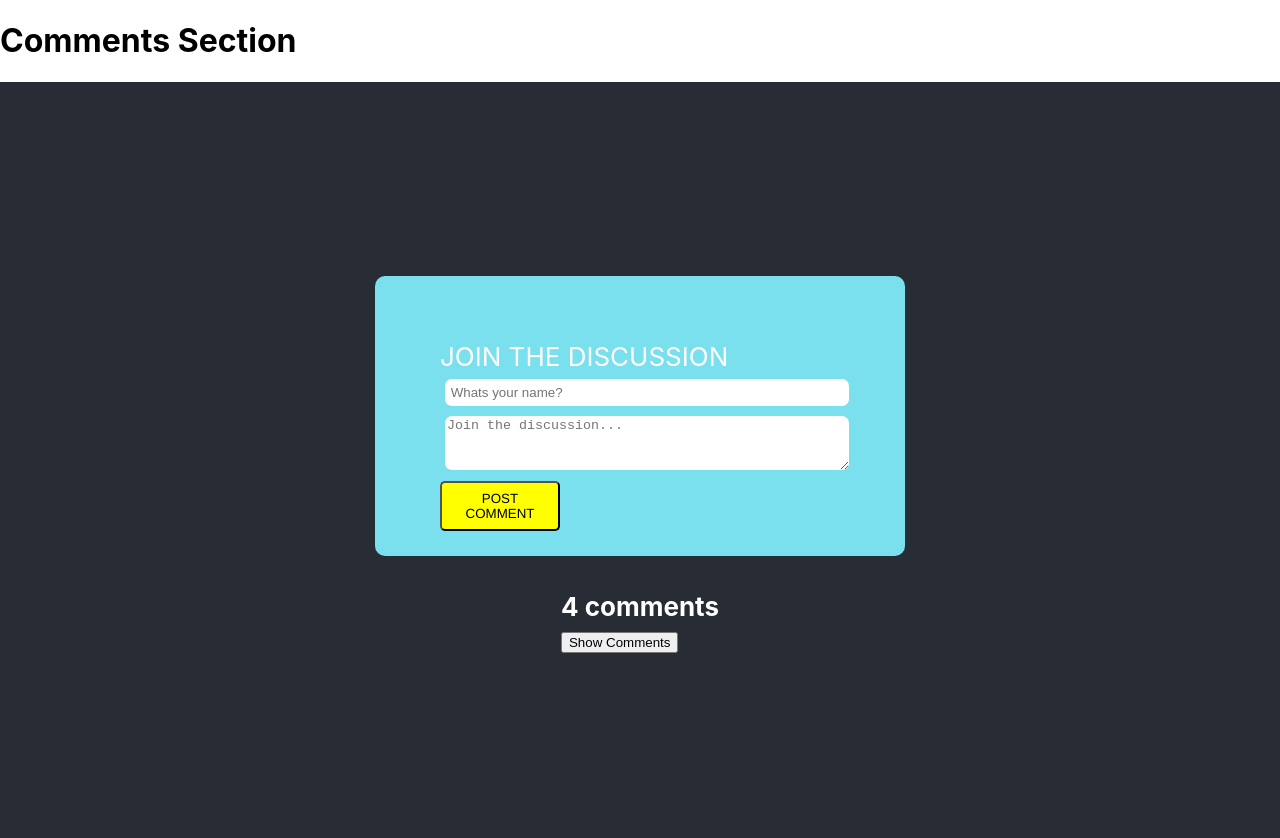
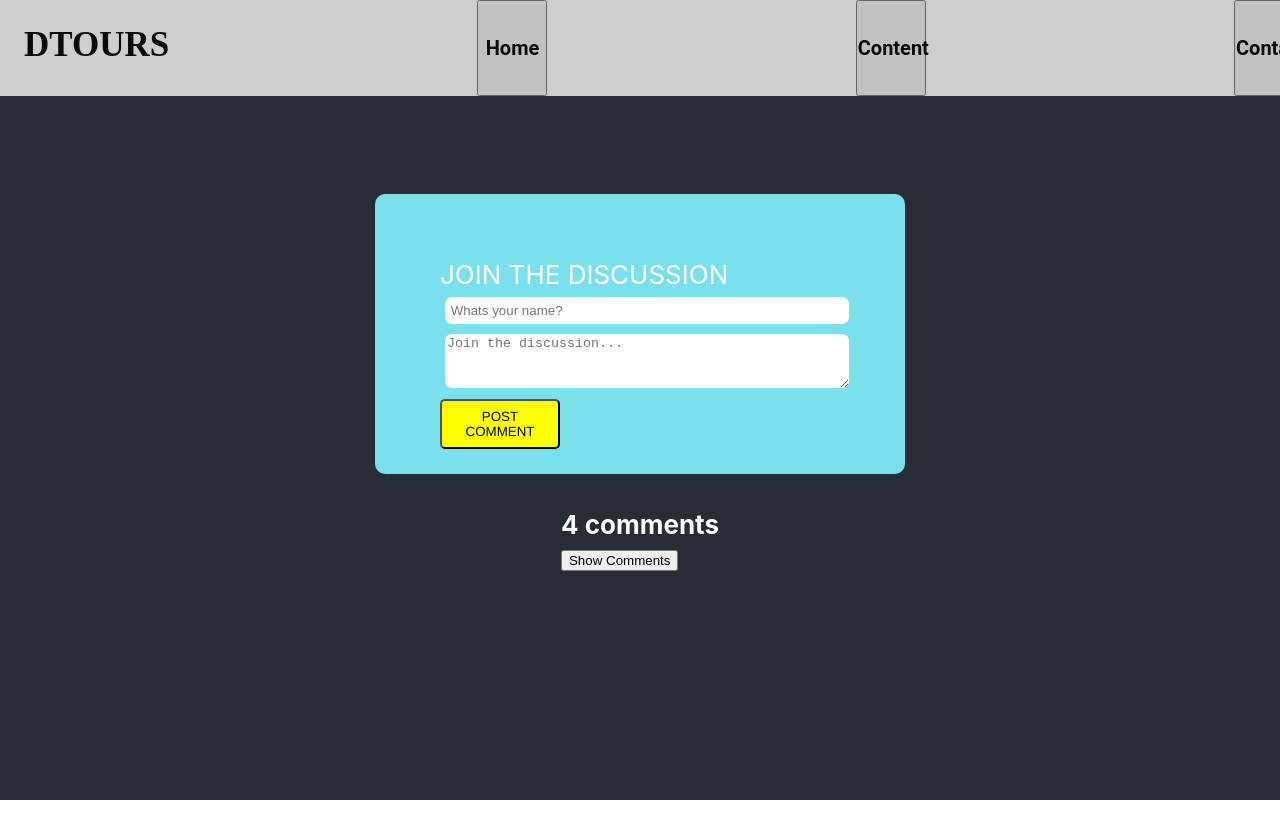
Before and after one commit to DodieMatts/Comments, a React (Create React App) app: page / in a window 1280 px wide. Shown: the top 838 px of the page. After the commit the page ends 800 px from the top, so only its background shows below. Built offline with nearby package versions, Linux system fonts and the light colour scheme.

Commit message:
header component added.

```diff
--- a/src/App.js
+++ b/src/App.js
@@ -2,20 +2,19 @@ import React, { Component } from 'react';
 import logo from './logo.svg';
 import './App.css';
 import CommentBox from './CommentBox.js';
-
+import Button from 'react-bootstrap/Button';
+import Header from './components/Header.js';
 
 class StoryBox extends Component {
   render() {
 
     return (
-      <div className="StoryBox">
-            <header className="StoryBox-header">
-             <h1>Comments Section</h1>
-            </header>
-        <body>
-         <CommentBox />
-         </body>
-      </div>
+      <div className="root">
+        <Header />
+            <body>
+                <CommentBox />
+            </body>
+        </div>
     );
   }
 }
--- /dev/null
+++ b/src/components/Header.js
@@ -0,0 +1,24 @@
+import React, { Component } from 'react';
+import Button from 'react-bootstrap/Button';
+import Nav from 'react-bootstrap/Nav';
+
+class Header extends Component {
+  render() {
+    return(
+      <div className="header">
+              <h2 className="title">DTOURS</h2>
+                <Button className="navButton">
+                  <h2>Home</h2>
+                </Button>
+                <Button className="navButton">
+                  <h2>Content</h2>
+                </Button>
+                <Button  className="navButton">
+                  <h2>Contact</h2>
+                </Button>
+      </div>
+    )
+  };
+}
+
+export default Header;
--- a/src/index.css
+++ b/src/index.css
@@ -44,3 +44,44 @@ code {
 	background-color: yellow;
 	font-family: helvetica;
 }
+
+.header {
+  width: 100vw;
+  height: 96px;
+  opacity: 0.77;
+  margin: 0px;
+  display: flex;
+  justify-content: space-between;
+  align-items: stretch;
+  padding-left: 24px;
+  position: fixed;
+  top: 0;
+  left: 0;
+  background-color: #fff;
+  z-index: 1000;
+  font-family: Roboto, Helvetica, sans-serif;
+}
+
+
+.title {
+  margin: 25px 0;
+  height: 45px;
+  font-family: AmericanTypewriter;
+  font-size: 35px;
+  font-weight: bold;
+  font-style: normal;
+  font-stretch: normal;
+  line-height: normal;
+  letter-spacing: normal;
+  color: #000000;
+}
+
+.navButton {
+  width:70px;
+  margin: 0px;
+  padding: 0px;
+  outline: none;
+  box-shadow: none;
+  font-family: Roboto, Helvetica, sans-serif;
+  display:inline-block;
+}
```
Also changed, not shown: package.json (+8 -1 lines), src/first-page.js (added, +22 -0 lines), public/jquery.js (added), 2 other files (tests, documents, lock files or other folders).
